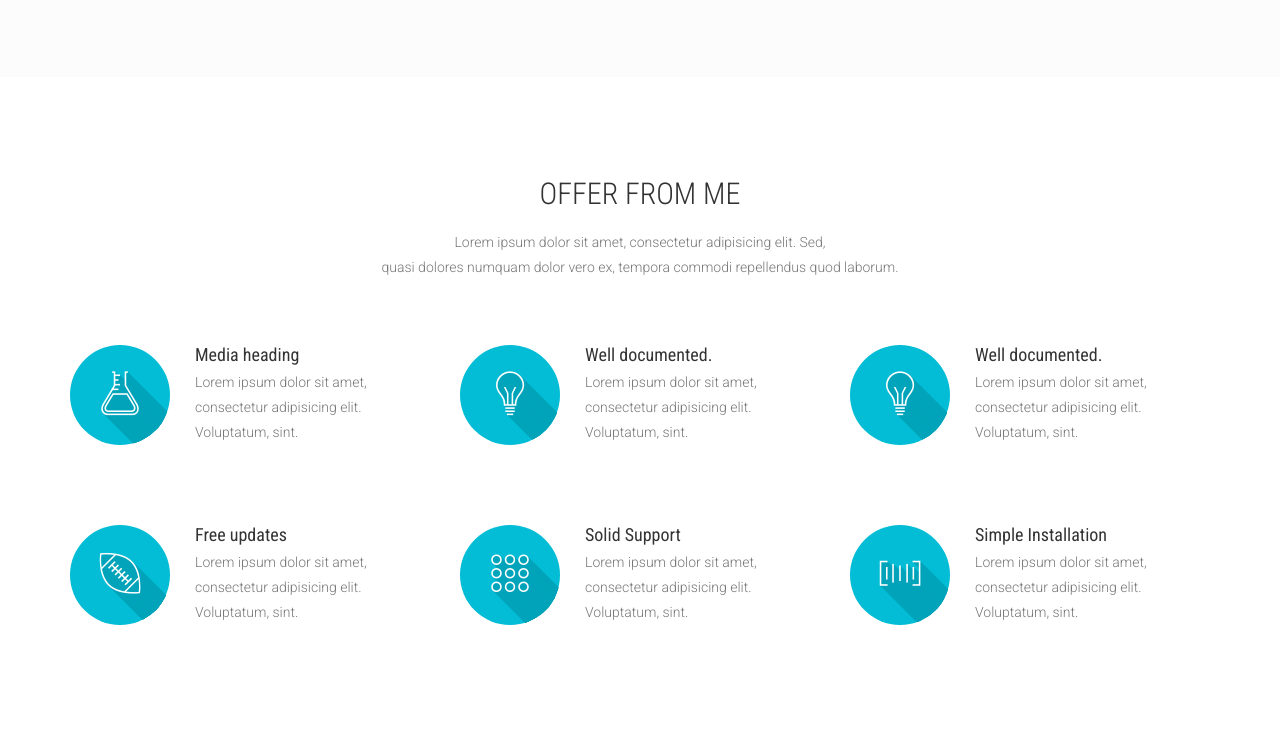
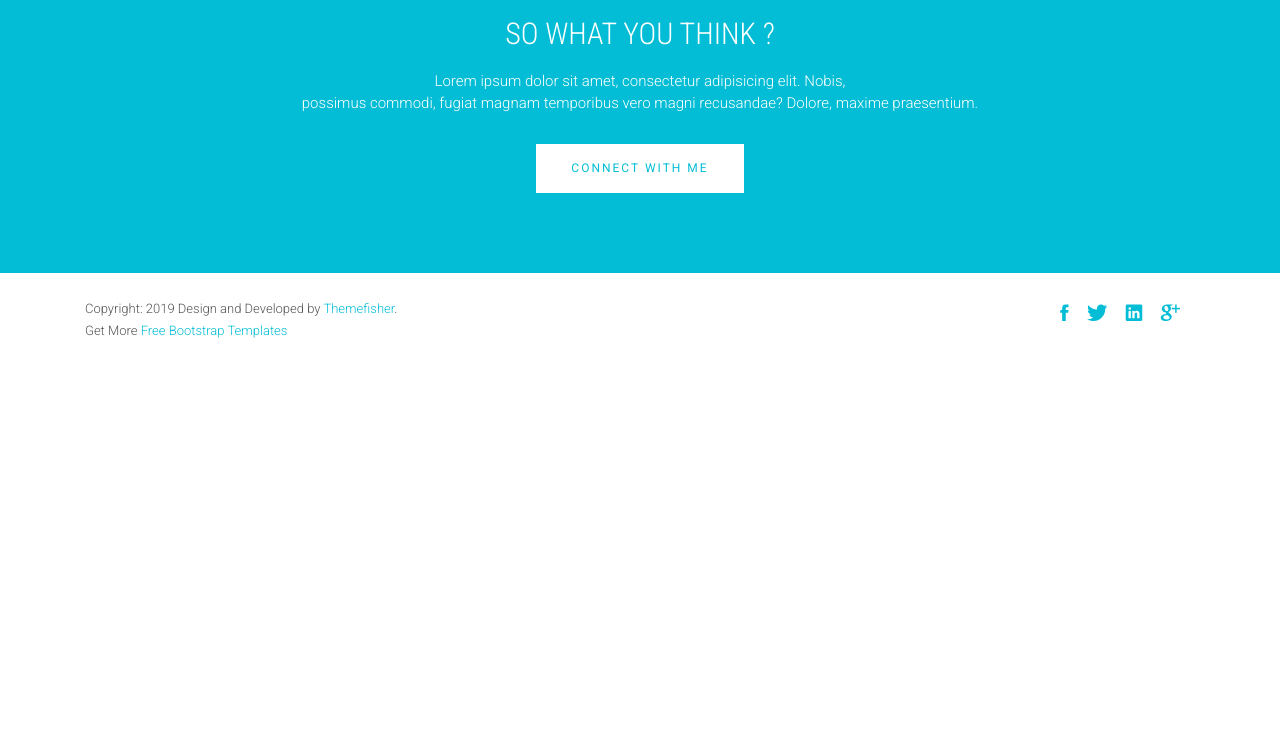
Before and after one commit to laurenelizabethreine/CHI3, a plain HTML site: page index.html in a window 1280 px wide. Shown: the part 2338-3080 px from the top of the page. After the commit the page ends 2705 px from the top, so only its background shows below. Drawn offline with Linux system fonts and the light colour scheme; files whose address does not match are found by name; a web font is replaced by a local one.

Commit message:
Index Changes
Image Fix, some Deletions (stored in notes)

```diff
--- a/index.html
+++ b/index.html
@@ -126,24 +126,6 @@ Slider Section Start
     </div>
 </section><!--/#main-slider-->
 
-<!-- Projects Section -->
-<section id="projects" class="projects-section bg-light">
-  <div class="container">
-
-    <!-- Featured Project Row -->
-    <div class="row align-items-center no-gutters mb-4 mb-lg-5">
-      <div class="col-xl-8 col-lg-7">
-        <img class="img-fluid mb-3 mb-lg-0" src="img/LandingPage_VirginiaLiveOak.jpg" alt="Virginia Live Oak">
-      </div>
-      <div class="col-xl-4 col-lg-5">
-        <div class="featured-text text-center text-lg-left">
-          <h4><a href="map.hmtl">Visit our HTML tutorialMapped Sites</a></h4>
-          <p class="text-black-50 mb-0">Through working with New Orleanians, we've spatially located sites of their educational memory. Click here to explore their sites of joy, learning, and growth, though audiovisuals, stills, and other artifacts.</p>
-        </div>
-      </div>
-    </div>
-</div>
-</div>
 <!-- ==================================================
 About Section Start
 ================================================== -->
@@ -190,7 +172,7 @@ Portfolio Section Start
             <div class="col-sm-4 col-xs-12">
                 <figure class="wow fadeInLeft animated portfolio-item" data-wow-duration="500ms" data-wow-delay="0ms">
                     <div class="img-wrapper">
-                        <img src="images/portfolio/item-1.jpg" class="img-responsive" alt="this is a title" >
+                        <img src="images/FQmap.jpg" class="img-responsive" alt="Map of FQ" >
                         <div class="overlay">
                             <div class="buttons">
                                 <a target="_blank" href="single-portfolio.html">Details</a>
@@ -212,10 +194,10 @@ Portfolio Section Start
             <div class="col-sm-4 col-xs-12">
                 <figure class="wow fadeInLeft animated" data-wow-duration="500ms" data-wow-delay="300ms">
                     <div class="img-wrapper">
-                        <img src="images/portfolio/item-2.jpg" class="img-responsive" alt="this is a title" >
+                        <img src="images/paradeLW.jpg" class="img-responsive" alt="this is a title" >
                         <div class="overlay">
                             <div class="buttons">
-                                <a rel="gallery" class="fancybox" href="images/FQmap.jpg">Demo</a>
+
                                 <a target="_blank" href="single-portfolio.html">Details</a>
                             </div>
                         </div>
@@ -235,10 +217,10 @@ Portfolio Section Start
             <div class="col-sm-4 col-xs-12">
                 <figure class="wow fadeInLeft animated" data-wow-duration="500ms" data-wow-delay="300ms">
                     <div class="img-wrapper">
-                        <img src="images/portfolio/item-3.jpg" class="img-responsive" alt="" >
+                        <img src="images/house.jpg" class="img-responsive" alt="" >
                         <div class="overlay">
                             <div class="buttons">
-                                <a rel="gallery" class="fancybox" href="images/portfolio/item-3.jpg">Demo</a>
+                                <a rel="gallery" class="fancybox" href="images/house.jpg">Demo</a>
                                 <a target="_blank" href="single-portfolio.html">Details</a>
                             </div>
                         </div>
@@ -258,100 +240,6 @@ Portfolio Section Start
         </div>
     </div>
 </section> <!-- #works -->
-<!--
-==================================================
-Portfolio Section Start
-================================================== -->
-<section id="feature">
-    <div class="container">
-        <div class="section-heading">
-            <h1 class="title wow fadeInDown" data-wow-delay=".3s">Offer From Me</h1>
-            <p class="wow fadeInDown" data-wow-delay=".5s">
-                Lorem ipsum dolor sit amet, consectetur adipisicing elit. Sed,<br> quasi dolores numquam dolor vero ex, tempora commodi repellendus quod laborum.
-            </p>
-        </div>
-        <div class="row">
-            <div class="col-md-4 col-lg-4 col-xs-12">
-                <div class="media wow fadeInUp animated" data-wow-duration="500ms" data-wow-delay="300ms">
-                    <div class="media-left">
-                        <div class="icon">
-                            <i class="ion-ios-flask-outline"></i>
-                        </div>
-                    </div>
-                    <div class="media-body">
-                        <h4 class="media-heading">Media heading</h4>
-                        <p>Lorem ipsum dolor sit amet, consectetur adipisicing elit. Voluptatum, sint.</p>
-                    </div>
-                </div>
-            </div>
-            <div class="col-md-4 col-lg-4 col-xs-12">
-                <div class="media wow fadeInDown animated" data-wow-duration="500ms" data-wow-delay="600ms">
-                    <div class="media-left">
-                        <div class="icon">
-                            <i class="ion-ios-lightbulb-outline"></i>
-                        </div>
-                    </div>
-                    <div class="media-body">
-                        <h4 class="media-heading">Well documented.</h4>
-                        <p>Lorem ipsum dolor sit amet, consectetur adipisicing elit. Voluptatum, sint.</p>
-                    </div>
-                </div>
-            </div>
-            <div class="col-md-4 col-lg-4 col-xs-12">
-                <div class="media wow fadeInDown animated" data-wow-duration="500ms" data-wow-delay="900ms">
-                    <div class="media-left">
-                        <div class="icon">
-                            <i class="ion-ios-lightbulb-outline"></i>
-                        </div>
-                    </div>
-                    <div class="media-body">
-                        <h4 class="media-heading">Well documented.</h4>
-                        <p>Lorem ipsum dolor sit amet, consectetur adipisicing elit. Voluptatum, sint.</p>
-                    </div>
-                </div>
-            </div>
-            <div class="col-md-4 col-lg-4 col-xs-12">
-                <div class="media wow fadeInDown animated" data-wow-duration="500ms" data-wow-delay="1200ms">
-                    <div class="media-left">
-                        <div class="icon">
-                            <i class="ion-ios-americanfootball-outline"></i>
-                        </div>
-                    </div>
-                    <div class="media-body">
-                        <h4 class="media-heading">Free updates</h4>
-                        <p>Lorem ipsum dolor sit amet, consectetur adipisicing elit. Voluptatum, sint.</p>
-                    </div>
-                </div>
-            </div>
-            <div class="col-md-4 col-lg-4 col-xs-12">
-                <div class="media wow fadeInDown animated" data-wow-duration="500ms" data-wow-delay="1500ms">
-                    <div class="media-left">
-                        <div class="icon">
-                            <i class="ion-ios-keypad-outline"></i>
-                        </div>
-                    </div>
-                    <div class="media-body">
-                        <h4 class="media-heading">Solid Support</h4>
-                        <p>Lorem ipsum dolor sit amet, consectetur adipisicing elit. Voluptatum, sint.</p>
-                    </div>
-                </div>
-            </div>
-            <div class="col-md-4 col-lg-4 col-xs-12">
-                <div class="media wow fadeInDown animated" data-wow-duration="500ms" data-wow-delay="1800ms">
-                    <div class="media-left">
-                        <div class="icon">
-                            <i class="ion-ios-barcode-outline"></i>
-                        </div>
-                    </div>
-                    <div class="media-body">
-                        <h4 class="media-heading">Simple Installation</h4>
-                        <p>Lorem ipsum dolor sit amet, consectetur adipisicing elit. Voluptatum, sint.</p>
-                    </div>
-                </div>
-            </div>
-        </div>
-    </div>
-</section> <!-- /#feature -->
 
 
             <!--
@@ -365,7 +253,7 @@ Portfolio Section Start
                             <div class="block">
                                 <h2 class="title wow fadeInDown" data-wow-delay=".3s" data-wow-duration="500ms">SO WHAT YOU THINK ?</h1>
                                 <p class="wow fadeInDown" data-wow-delay=".5s" data-wow-duration="500ms">Lorem ipsum dolor sit amet, consectetur adipisicing elit. Nobis,<br>possimus commodi, fugiat magnam temporibus vero magni recusandae? Dolore, maxime praesentium.</p>
-                                <a href="contact.html" class="btn btn-default btn-contact wow fadeInDown" data-wow-delay=".7s" data-wow-duration="500ms">Contact With Me</a>
+                                <a href="contact.html" class="btn btn-default btn-contact wow fadeInDown" data-wow-delay=".7s" data-wow-duration="500ms">Connect With Me</a>
                             </div>
                         </div>
 
```
